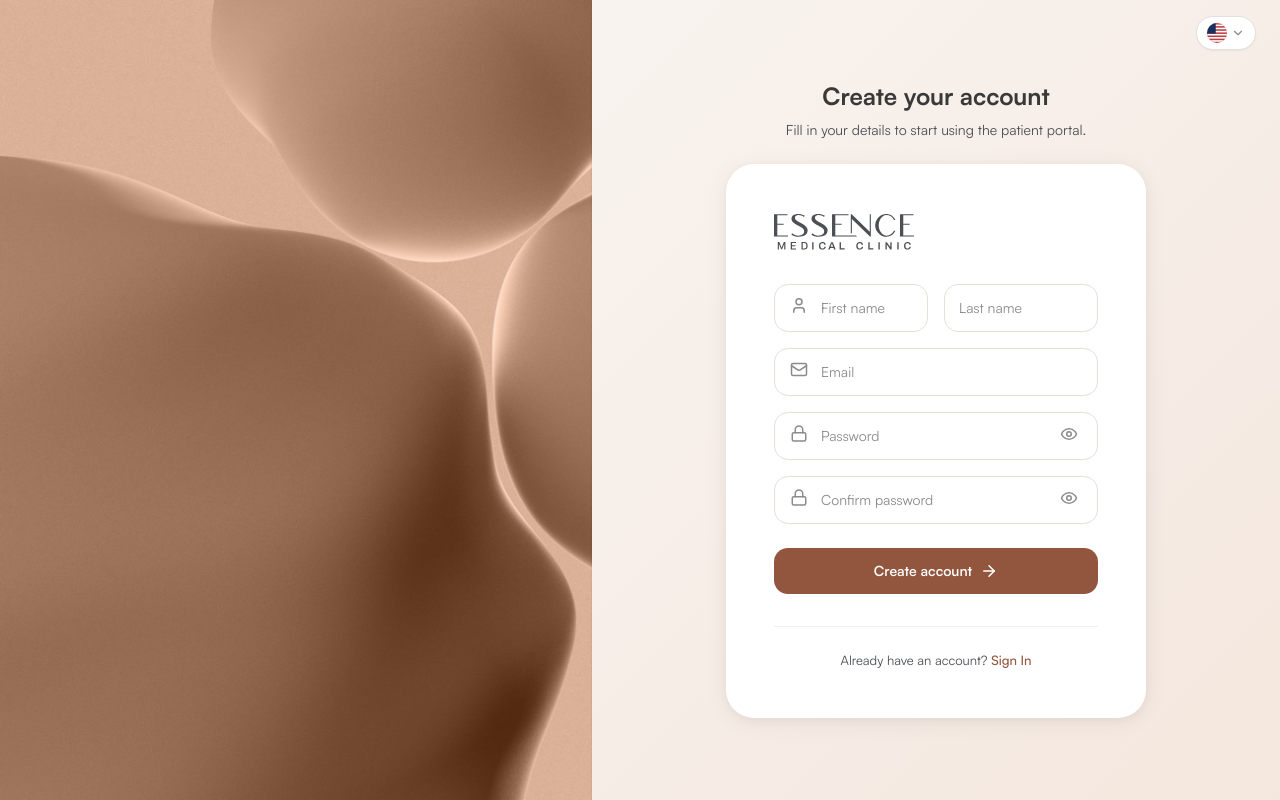
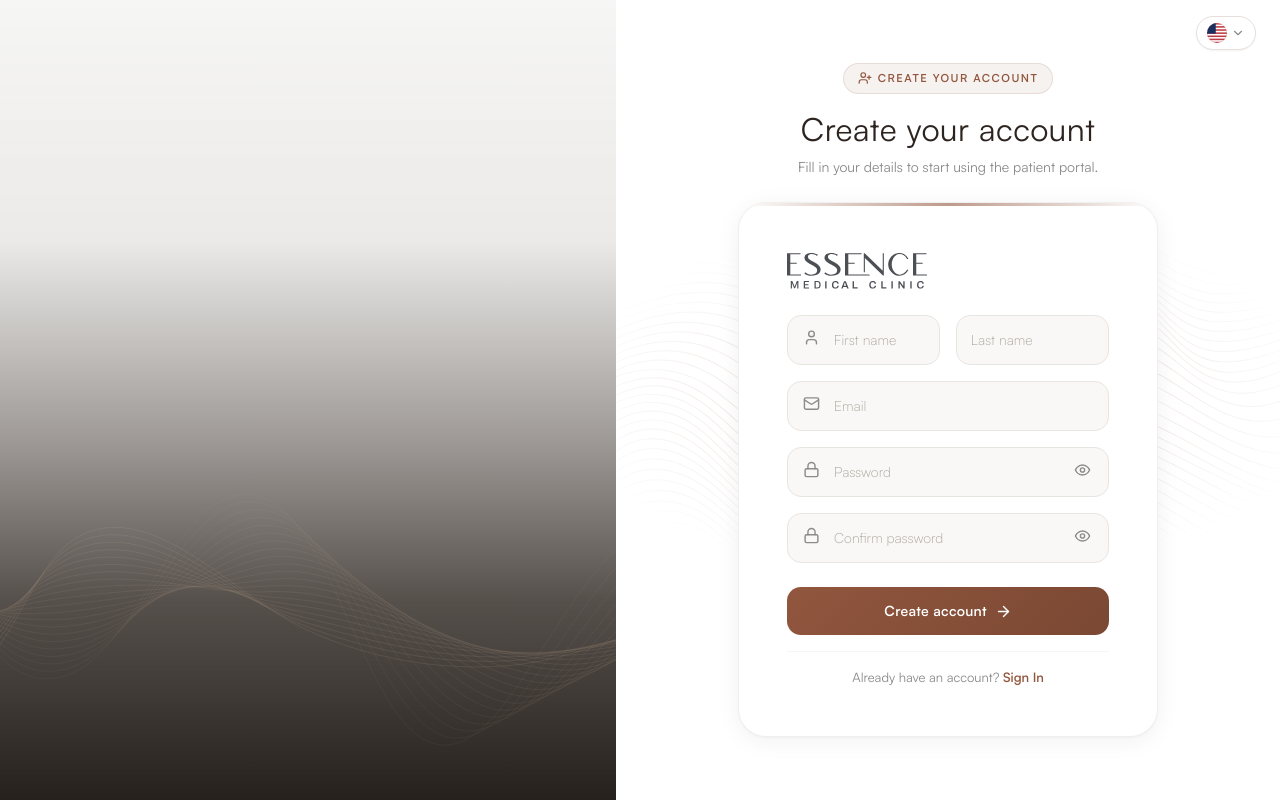
Before and after one commit to BVStecnologia/Healt-Solution, a React (Create React App) app in the folder frontend/: page /register in a window 1280 px wide. Built offline with nearby package versions, Linux system fonts and the light colour scheme; no server answers.

Commit message:
feat: Redesign RegisterPage com mesmo padrão visual da LoginPage
Alinha a página de cadastro com a identidade visual da login:
esferas de pedra, ondas decorativas, logo/slogan, animações stagger.

Co-Authored-By: Claude Opus 4.6 <noreply@anthropic.com>

```diff
--- a/frontend/src/pages/RegisterPage.tsx
+++ b/frontend/src/pages/RegisterPage.tsx
@@ -1,89 +1,293 @@
 import React, { useState } from 'react';
 import { useNavigate } from 'react-router-dom';
-import styled, { keyframes } from 'styled-components';
-import { Mail, Lock, Eye, EyeOff, ArrowRight, User, CheckCircle } from 'lucide-react';
+import styled, { keyframes, css } from 'styled-components';
+import { Mail, Lock, Eye, EyeOff, ArrowRight, User, CheckCircle, UserPlus } from 'lucide-react';
 import { theme } from '../styles/GlobalStyle';
 import { useAuth } from '../context/AuthContext';
 import { useLanguage } from '../context/LanguageContext';
 import EssenceLogo from '../components/ui/EssenceLogo';
 
+/* ═══════════════════════════════
+   ANIMATIONS
+   ═══════════════════════════════ */
+
+const fadeUp = keyframes`
+  from { opacity: 0; transform: translateY(24px); }
+  to { opacity: 1; transform: translateY(0); }
+`;
+
 const fadeIn = keyframes`
-  from {
-    opacity: 0;
-    transform: translateY(10px);
-  }
-  to {
-    opacity: 1;
-    transform: translateY(0);
-  }
+  from { opacity: 0; }
+  to { opacity: 1; }
 `;
+
+const accentReveal = keyframes`
+  from { width: 0; opacity: 0; }
+  to { width: 48px; opacity: 1; }
+`;
+
+const glowPulse = keyframes`
+  0%, 100% { opacity: 0.6; filter: blur(0px); }
+  50% { opacity: 1; filter: blur(1px); }
+`;
+
+const shimmer = keyframes`
+  0% { background-position: -200% center; }
+  100% { background-position: 200% center; }
+`;
+
+const stagger = (i: number) => css`
+  animation: ${fadeUp} 0.6s cubic-bezier(0.22, 1, 0.36, 1) ${0.15 + i * 0.08}s both;
+`;
+
+/* ═══════════════════════════════
+   LAYOUT
+   ═══════════════════════════════ */
 
 const Container = styled.div`
   min-height: 100vh;
   display: flex;
-  background: linear-gradient(135deg, ${theme.colors.background} 0%, #F4E7DE 100%);
+  position: relative;
+  overflow: hidden;
+  background: #FFFFFF;
 `;
 
 const LeftPanel = styled.div`
-  flex: 1;
+  flex: 1.15;
   display: none;
-  background: url('/images/brand-bg-2.jpg');
-  background-size: cover;
-  background-position: center;
+  position: relative;
+  overflow: hidden;
 
   @media (min-width: ${theme.breakpoints.lg}) {
     display: block;
   }
+
+  &::after {
+    content: '';
+    position: absolute;
+    inset: 0;
+    background: linear-gradient(
+      180deg,
+      rgba(80, 70, 60, 0.05) 0%,
+      rgba(60, 50, 40, 0.10) 30%,
+      rgba(40, 30, 22, 0.45) 55%,
+      rgba(30, 22, 16, 0.75) 75%,
+      rgba(20, 14, 10, 0.92) 100%
+    );
+    z-index: 1;
+  }
 `;
 
-const WelcomeText = styled.div`
-  text-align: center;
-  margin-bottom: ${theme.spacing.lg};
-  animation: ${fadeIn} 0.5s ease-out;
+const LeftImage = styled.div`
+  position: absolute;
+  inset: 0;
+  background: url('/images/brand-bg-spheres.jpg');
+  background-size: cover;
+  background-position: center;
+  animation: ${fadeIn} 1.2s ease-out;
+  filter: sepia(0.5) saturate(1.6) brightness(0.55) hue-rotate(-5deg);
+`;
 
-  h1 {
-    font-size: ${theme.typography.sizes.xxl};
-    font-weight: ${theme.typography.weights.bold};
-    color: ${theme.colors.text};
-    margin-bottom: ${theme.spacing.sm};
-    line-height: 1.2;
-  }
+const LeftOverlay = styled.div`
+  position: absolute;
+  inset: 0;
+  z-index: 2;
+  display: flex;
+  flex-direction: column;
+  justify-content: flex-end;
+  padding: 56px;
+`;
 
-  p {
-    font-size: ${theme.typography.sizes.md};
-    line-height: 1.5;
-    color: ${theme.colors.textSecondary};
-    max-width: 360px;
-    margin: 0 auto;
+const AccentLine = styled.div`
+  height: 2px;
+  width: 48px;
+  background: linear-gradient(90deg, #C4896B, #92563E);
+  margin-bottom: 24px;
+  animation: ${accentReveal} 0.8s cubic-bezier(0.22, 1, 0.36, 1) 0.3s both;
+  border-radius: 1px;
+  position: relative;
+
+  &::after {
+    content: '';
+    position: absolute;
+    inset: -2px -4px;
+    background: linear-gradient(90deg, rgba(196, 137, 107, 0.5), rgba(146, 86, 62, 0.3));
+    filter: blur(6px);
+    border-radius: 2px;
+    animation: ${glowPulse} 3s ease-in-out infinite;
   }
 `;
+
+const OverlayBrand = styled.div`
+  ${stagger(0)}
+`;
+
+const OverlayQuote = styled.p`
+  ${stagger(1)}
+  margin-top: 32px;
+  font-size: 15px;
+  line-height: 1.85;
+  color: rgba(255, 255, 255, 0.88);
+  max-width: 400px;
+  font-style: italic;
+  border-left: 2px solid rgba(196, 137, 107, 0.6);
+  padding-left: 20px;
+  text-shadow:
+    0 1px 12px rgba(0, 0, 0, 0.9),
+    0 2px 24px rgba(0, 0, 0, 0.5);
+  font-weight: 400;
+  letter-spacing: 0.3px;
+`;
+
+/* ═══════════════════════════════
+   RIGHT PANEL
+   ═══════════════════════════════ */
 
 const RightPanel = styled.div`
   flex: 1;
   display: flex;
+  flex-direction: column;
   align-items: center;
   justify-content: center;
   padding: ${theme.spacing.lg};
+  position: relative;
   overflow-y: auto;
 
   @media (min-width: ${theme.breakpoints.lg}) {
-    padding: ${theme.spacing.xxl};
-  }
-
-  > div {
-    width: 100%;
-    max-width: 420px;
+    padding: ${theme.spacing.xxl} ${theme.spacing.xxxl};
   }
 `;
 
+const RightDecorativeLines = styled.div`
+  position: absolute;
+  left: -15%;
+  right: -15%;
+  top: 50%;
+  transform: translateY(-50%);
+  height: 360px;
+  pointer-events: none;
+  z-index: 0;
+  opacity: 0.28;
+  overflow: hidden;
+  mask-image: radial-gradient(ellipse 70% 80% at center, black 20%, transparent 65%);
+  -webkit-mask-image: radial-gradient(ellipse 70% 80% at center, black 20%, transparent 65%);
+
+  img {
+    width: 130%;
+    height: 100%;
+    object-fit: cover;
+    object-position: center;
+  }
+`;
+
+const LeftDecorativeLines = styled.div`
+  position: absolute;
+  left: 0;
+  right: 0;
+  bottom: 0;
+  height: 40%;
+  pointer-events: none;
+  z-index: 3;
+  opacity: 0.5;
+
+  img {
+    width: 100%;
+    height: 100%;
+    object-fit: cover;
+    object-position: center top;
+  }
+`;
+
+const ContentWrapper = styled.div`
+  width: 100%;
+  max-width: 420px;
+  position: relative;
+  z-index: 1;
+`;
+
+/* ═══════════════════════════════
+   WELCOME HEADER
+   ═══════════════════════════════ */
+
+const WelcomeSection = styled.div`
+  text-align: center;
+  margin-bottom: ${theme.spacing.lg};
+  ${stagger(0)}
+`;
+
+const WelcomeTag = styled.div`
+  display: inline-flex;
+  align-items: center;
+  gap: 6px;
+  padding: 6px 14px;
+  border-radius: ${theme.borderRadius.full};
+  background: rgba(146, 86, 62, 0.08);
+  border: 1px solid rgba(146, 86, 62, 0.15);
+  color: #92563E;
+  font-size: 11px;
+  font-weight: ${theme.typography.weights.semibold};
+  text-transform: uppercase;
+  letter-spacing: 1.5px;
+  margin-bottom: ${theme.spacing.md};
+
+  svg {
+    width: 14px;
+    height: 14px;
+  }
+`;
+
+const WelcomeTitle = styled.h1`
+  font-family: ${theme.typography.fontFamilyHeading};
+  font-size: 28px;
+  font-weight: 400;
+  color: #2D2420;
+  margin-bottom: ${theme.spacing.sm};
+  line-height: 1.2;
+  letter-spacing: 0.5px;
+
+  @media (min-width: ${theme.breakpoints.md}) {
+    font-size: 32px;
+  }
+`;
+
+const WelcomeSubtitle = styled.p`
+  font-size: ${theme.typography.sizes.md};
+  line-height: 1.6;
+  color: #8C8B8B;
+  max-width: 340px;
+  margin: 0 auto;
+`;
+
+/* ═══════════════════════════════
+   CARD
+   ═══════════════════════════════ */
+
 const Card = styled.div`
   width: 100%;
-  max-width: 420px;
-  background: ${theme.colors.surface};
+  background: white;
   border-radius: ${theme.borderRadius.xxl};
-  box-shadow: ${theme.shadows.card};
+  border: 1px solid rgba(0, 0, 0, 0.06);
+  box-shadow: 0 4px 24px rgba(0, 0, 0, 0.06), 0 1px 2px rgba(0, 0, 0, 0.04);
   padding: ${theme.spacing.xl} ${theme.spacing.lg};
-  animation: ${fadeIn} 0.5s ease-out;
+  ${stagger(1)}
+  position: relative;
+  overflow: hidden;
+
+  &::before {
+    content: '';
+    position: absolute;
+    top: 0;
+    left: 0;
+    right: 0;
+    height: 3px;
+    background: linear-gradient(
+      90deg,
+      transparent 0%,
+      #92563E 50%,
+      transparent 100%
+    );
+    opacity: 0.6;
+  }
 
   @media (min-width: ${theme.breakpoints.md}) {
     padding: ${theme.spacing.xxl};
@@ -92,22 +296,12 @@ const Card = styled.div`
 
 const Logo = styled.div`
   text-align: center;
-  margin-bottom: ${theme.spacing.xl};
+  margin-bottom: ${theme.spacing.lg};
+`;
 
-  h1 {
-    font-size: ${theme.typography.sizes.xxl};
-    font-weight: ${theme.typography.weights.bold};
-    color: ${theme.colors.primary};
-    margin: 0 0 ${theme.spacing.xs};
-    letter-spacing: -0.5px;
-  }
-
-  p {
-    color: ${theme.colors.textSecondary};
-    margin: 0;
-    font-size: ${theme.typography.sizes.sm};
-  }
-`;
+/* ═══════════════════════════════
+   FORM
+   ═══════════════════════════════ */
 
 const Form = styled.form`
   display: flex;
@@ -119,101 +313,113 @@ const NameRow = styled.div`
   display: grid;
   grid-template-columns: 1fr 1fr;
   gap: ${theme.spacing.md};
+  ${stagger(2)}
 `;
 
-const InputGroup = styled.div`
+const InputGroup = styled.div<{ $index?: number }>`
   position: relative;
+  ${p => p.$index !== undefined && stagger(p.$index + 2)}
 `;
 
 const InputIcon = styled.div`
   position: absolute;
-  left: ${theme.spacing.md};
+  left: 16px;
   top: 50%;
   transform: translateY(-50%);
-  color: ${theme.colors.textMuted};
-  transition: color ${theme.transitions.fast};
+  color: #8C8B8B;
+  transition: color 0.25s ease, transform 0.25s ease;
+  z-index: 1;
 
   svg {
-    width: 18px;
-    height: 18px;
+    width: 17px;
+    height: 17px;
   }
 `;
 
 const Input = styled.input`
   width: 100%;
-  padding: 14px 14px 14px 46px;
-  border: 1.5px solid ${theme.colors.border};
+  padding: 15px 15px 15px 46px;
+  border: 1.5px solid #e8e4e0;
   border-radius: ${theme.borderRadius.lg};
   font-size: ${theme.typography.sizes.md};
-  color: ${theme.colors.text};
-  background: ${theme.colors.surface};
-  transition: all ${theme.transitions.normal};
+  color: #2D2420;
+  background: #FAF8F6;
+  transition: all 0.25s ease;
 
   &:hover {
-    border-color: ${theme.colors.secondary};
+    border-color: #d4cec8;
   }
 
   &:focus {
     outline: none;
-    border-color: ${theme.colors.primary};
-    box-shadow: 0 0 0 3px ${theme.colors.primarySoft};
+    border-color: #92563E;
+    box-shadow: 0 0 0 3px rgba(146, 86, 62, 0.1), 0 2px 8px rgba(146, 86, 62, 0.08);
+    background: white;
+  }
 
-    & + ${InputIcon}, & ~ ${InputIcon} {
-      color: ${theme.colors.primary};
-    }
+  &:focus ~ ${InputIcon} {
+    color: #92563E;
+    transform: translateY(-50%) scale(1.05);
   }
 
   &::placeholder {
-    color: ${theme.colors.textMuted};
+    color: #b0a9a2;
+    font-weight: 300;
   }
+`;
+
+const SmallInput = styled(Input)`
+  padding-left: 14px;
 `;
 
 const PasswordToggle = styled.button`
   position: absolute;
-  right: ${theme.spacing.md};
+  right: 14px;
   top: 50%;
   transform: translateY(-50%);
   background: none;
   border: none;
-  color: ${theme.colors.textMuted};
+  color: #8C8B8B;
   cursor: pointer;
   padding: 4px;
   border-radius: ${theme.borderRadius.sm};
-  transition: all ${theme.transitions.fast};
+  transition: all 0.2s ease;
+  z-index: 1;
 
   svg {
-    width: 18px;
-    height: 18px;
+    width: 17px;
+    height: 17px;
   }
 
   &:hover {
-    color: ${theme.colors.text};
-    background: ${theme.colors.borderLight};
+    color: #92563E;
   }
 `;
 
 const ErrorMessage = styled.div`
-  background: ${theme.colors.errorLight};
-  border: 1px solid ${theme.colors.errorA30};
-  color: ${theme.colors.error};
+  background: linear-gradient(135deg, #fef2f2 0%, #fee2e2 100%);
+  border: 1px solid #fecaca;
+  color: #dc2626;
+  padding: ${theme.spacing.sm} ${theme.spacing.md};
+  border-radius: ${theme.borderRadius.md};
+  font-size: ${theme.typography.sizes.sm};
+  display: flex;
+  align-items: center;
+  gap: ${theme.spacing.sm};
+  animation: ${fadeUp} 0.3s ease-out;
+`;
+
+const SuccessMessage = styled.div`
+  background: linear-gradient(135deg, #f0fdf4 0%, #dcfce7 100%);
+  border: 1px solid #bbf7d0;
+  color: #16a34a;
   padding: ${theme.spacing.md};
   border-radius: ${theme.borderRadius.md};
   font-size: ${theme.typography.sizes.sm};
   display: flex;
   align-items: center;
   gap: ${theme.spacing.sm};
-`;
-
-const SuccessMessage = styled.div`
-  background: ${theme.colors.successLight};
-  border: 1px solid ${theme.colors.successA30};
-  color: ${theme.colors.success};
-  padding: ${theme.spacing.md};
-  border-radius: ${theme.borderRadius.md};
-  font-size: ${theme.typography.sizes.sm};
-  display: flex;
-  align-items: center;
-  gap: ${theme.spacing.sm};
+  animation: ${fadeUp} 0.3s ease-out;
 
   svg {
     width: 18px;
@@ -222,27 +428,54 @@ const SuccessMessage = styled.div`
   }
 `;
 
+/* ═══════════════════════════════
+   BUTTONS
+   ═══════════════════════════════ */
+
 const SubmitButton = styled.button<{ $loading?: boolean }>`
   width: 100%;
-  padding: 14px ${theme.spacing.lg};
-  background: ${theme.colors.primary};
+  padding: 15px ${theme.spacing.lg};
+  background: linear-gradient(135deg, #92563E 0%, #7A4833 100%);
   color: white;
   border: none;
   border-radius: ${theme.borderRadius.lg};
   font-size: ${theme.typography.sizes.md};
   font-weight: ${theme.typography.weights.semibold};
   cursor: pointer;
-  transition: all ${theme.transitions.normal};
+  transition: all 0.3s cubic-bezier(0.22, 1, 0.36, 1);
   display: flex;
   align-items: center;
   justify-content: center;
   gap: ${theme.spacing.sm};
   margin-top: ${theme.spacing.sm};
+  position: relative;
+  overflow: hidden;
+  letter-spacing: 0.3px;
+  ${stagger(6)}
+
+  &::before {
+    content: '';
+    position: absolute;
+    inset: 0;
+    background: linear-gradient(
+      90deg,
+      transparent 0%,
+      rgba(255, 255, 255, 0.1) 50%,
+      transparent 100%
+    );
+    background-size: 200% 100%;
+    animation: ${shimmer} 3s ease-in-out infinite;
+    opacity: 0;
+    transition: opacity 0.3s ease;
+  }
 
   &:hover:not(:disabled) {
-    background: ${theme.colors.primaryHover};
-    box-shadow: ${theme.shadows.primary};
-    transform: translateY(-1px);
+    transform: translateY(-2px);
+    box-shadow: 0 8px 24px rgba(146, 86, 62, 0.35);
+
+    &::before {
+      opacity: 1;
+    }
   }
 
   &:active:not(:disabled) {
@@ -255,34 +488,13 @@ const SubmitButton = styled.button<{ $loading?: boolean }>`
   }
 
   svg {
-    width: 18px;
-    height: 18px;
-    transition: transform ${theme.transitions.fast};
+    width: 17px;
+    height: 17px;
+    transition: transform 0.3s ease;
   }
 
   &:hover:not(:disabled) svg {
-    transform: translateX(3px);
-  }
-`;
-
-const Footer = styled.div`
-  text-align: center;
-  margin-top: ${theme.spacing.xl};
-  padding-top: ${theme.spacing.lg};
-  border-top: 1px solid ${theme.colors.borderLight};
-
-  p {
-    color: ${theme.colors.textSecondary};
-    font-size: ${theme.typography.sizes.sm};
-
-    a {
-      color: ${theme.colors.primary};
-      font-weight: ${theme.typography.weights.medium};
-
-      &:hover {
-        text-decoration: underline;
-      }
-    }
+    transform: translateX(4px);
   }
 `;
 
@@ -295,11 +507,37 @@ const Spinner = styled.div`
   animation: spin 0.8s linear infinite;
 
   @keyframes spin {
-    to {
-      transform: rotate(360deg);
+    to { transform: rotate(360deg); }
+  }
+`;
+
+const Footer = styled.div`
+  text-align: center;
+  margin-top: ${theme.spacing.md};
+  padding-top: ${theme.spacing.md};
+  border-top: 1px solid rgba(0, 0, 0, 0.04);
+  ${stagger(7)}
+
+  p {
+    color: #8C8B8B;
+    font-size: ${theme.typography.sizes.sm};
+
+    a {
+      color: #92563E;
+      font-weight: ${theme.typography.weights.semibold};
+      text-decoration: none;
+      transition: all 0.2s ease;
+
+      &:hover {
+        opacity: 0.8;
+      }
     }
   }
 `;
+
+/* ═══════════════════════════════
+   COMPONENT
+   ═══════════════════════════════ */
 
 const RegisterPage: React.FC = () => {
   const [firstName, setFirstName] = useState('');
@@ -321,7 +559,6 @@ const RegisterPage: React.FC = () => {
     e.preventDefault();
     setError('');
 
-    // Validations
     if (password.length < 6) {
       setError(t('register.passwordTooShort'));
       return;
@@ -335,7 +572,6 @@ const RegisterPage: React.FC = () => {
     setLoading(true);
 
     try {
-      // Passa o idioma atual da interface como preferência do paciente
       const preferredLang = language as 'pt' | 'en';
       const { error: signUpError } = await signUp(email, password, firstName, lastName, preferredLang);
 
@@ -357,14 +593,37 @@ const RegisterPage: React.FC = () => {
 
   return (
     <Container>
-      <LeftPanel />
+      <LeftPanel>
+        <LeftImage />
+        <LeftDecorativeLines>
+          <img src="/images/lines/lines3-dourado.svg" alt="" />
+        </LeftDecorativeLines>
+        <LeftOverlay>
+          <AccentLine />
+          <OverlayBrand>
+            <EssenceLogo variant="horizontal" size="xl" color="light" />
+          </OverlayBrand>
+          <OverlayQuote>
+            Your health begins with your essence. Balance is the new beauty.
+          </OverlayQuote>
+        </LeftOverlay>
+      </LeftPanel>
 
       <RightPanel>
-        <div>
-          <WelcomeText>
-            <h1>{t('register.title')}</h1>
-            <p>{t('register.subtitle')}</p>
-          </WelcomeText>
+        <RightDecorativeLines>
+          <img src="/images/lines/lines2-marrom.svg" alt="" />
+        </RightDecorativeLines>
+
+        <ContentWrapper>
+          <WelcomeSection>
+            <WelcomeTag>
+              <UserPlus size={14} />
+              {t('register.title')}
+            </WelcomeTag>
+            <WelcomeTitle>{t('register.title')}</WelcomeTitle>
+            <WelcomeSubtitle>{t('register.subtitle')}</WelcomeSubtitle>
+          </WelcomeSection>
+
           <Card>
             <Logo>
               <EssenceLogo variant="horizontal" size="sm" color="dark" />
@@ -394,18 +653,17 @@ const RegisterPage: React.FC = () => {
                   </InputGroup>
 
                   <InputGroup>
-                    <Input
+                    <SmallInput
                       type="text"
                       placeholder={t('register.lastName')}
                       value={lastName}
                       onChange={e => setLastName(e.target.value)}
                       required
-                      style={{ paddingLeft: '14px' }}
                     />
                   </InputGroup>
                 </NameRow>
 
-                <InputGroup>
+                <InputGroup $index={1}>
                   <Input
                     type="email"
                     placeholder={t('register.email')}
@@ -418,7 +676,7 @@ const RegisterPage: React.FC = () => {
                   </InputIcon>
                 </InputGroup>
 
-                <InputGroup>
+                <InputGroup $index={2}>
                   <Input
                     type={showPassword ? 'text' : 'password'}
                     placeholder={t('register.password')}
@@ -437,7 +695,7 @@ const RegisterPage: React.FC = () => {
                   </PasswordToggle>
                 </InputGroup>
 
-                <InputGroup>
+                <InputGroup $index={3}>
                   <Input
                     type={showConfirmPassword ? 'text' : 'password'}
                     placeholder={t('register.confirmPassword')}
@@ -473,7 +731,7 @@ const RegisterPage: React.FC = () => {
               </p>
             </Footer>
           </Card>
-        </div>
+        </ContentWrapper>
       </RightPanel>
     </Container>
   );
```
